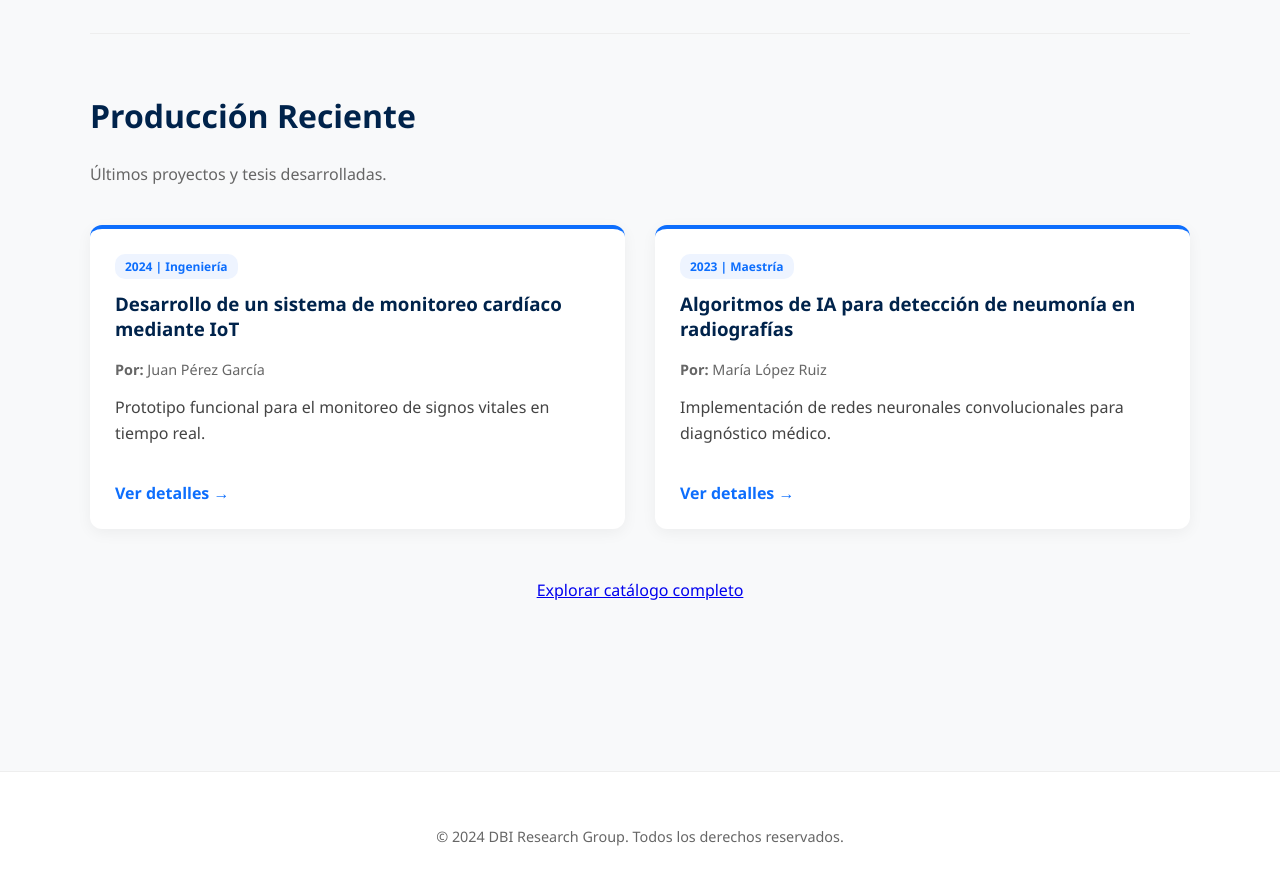
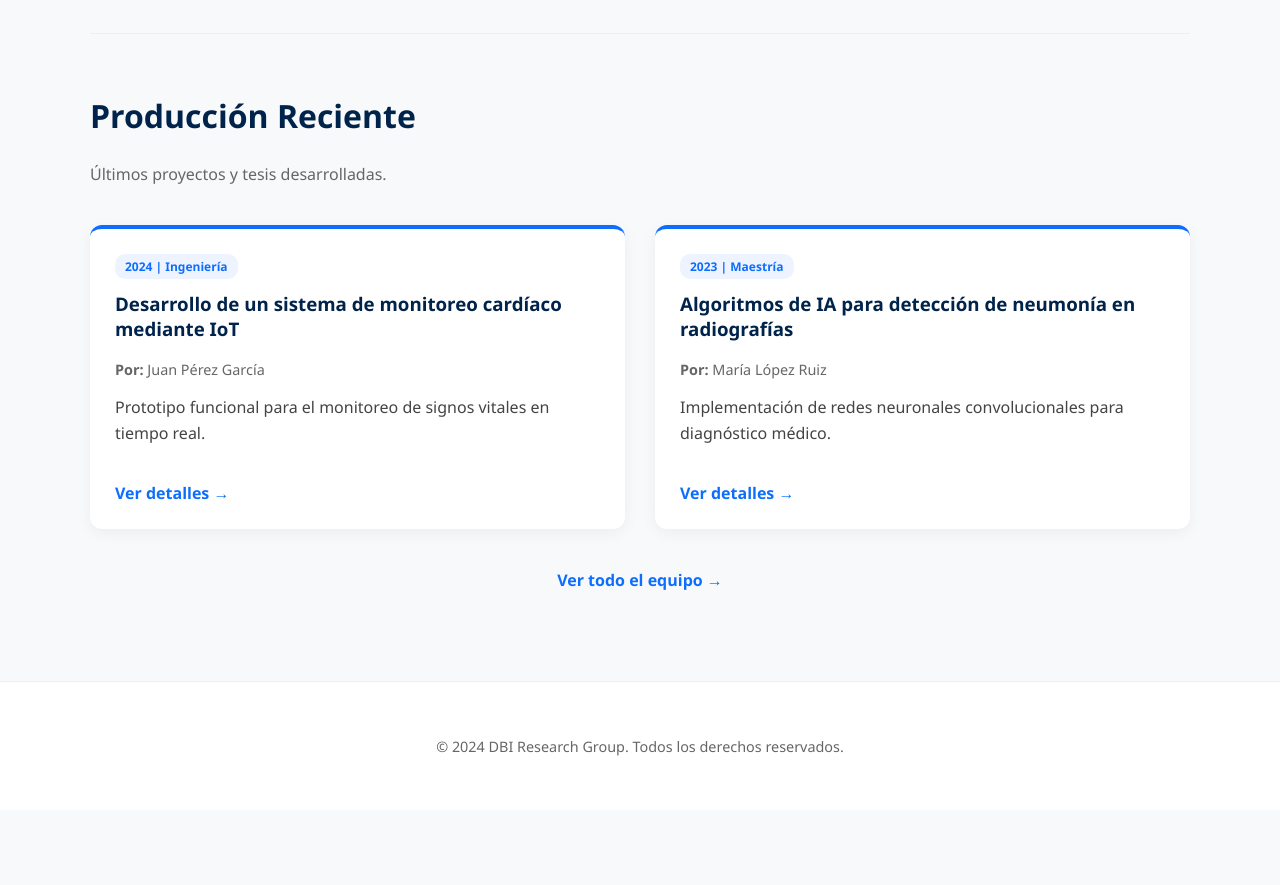
Before and after one commit to cribnez/dbi-research-web, a Jekyll site: the page built from index.md, in a window 1280 px wide and 900 px high, scrolled down 1271 px. Shown: the top 885 px of the window. Built offline with Jekyll 4.4.1, drawn with Linux system fonts in a browser that asks for light colours; after the commit the page ends 2081 px from its top, so only the background shows below that.

Commit message:
Update index.md

```diff
--- a/index.md
+++ b/index.md
@@ -77,8 +77,8 @@ title: Inicio
         {% endfor %}
     </div>
 
-    <div style="text-align: center; margin-top: 50px; margin-bottom: 80px;">
-        <a href="{{ '/catalogo.html' | relative_url }}" class="btn">Explorar catálogo completo</a>
-    </div>
+    <div style="text-align: center; margin-top: 40px;">
+            <a href="{{ '/catalogo.html' | relative_url }}" style="color: var(--azul-primario); font-weight: bold; text-decoration: none;">Ver todo el equipo →</a>
+        </div>
 
 </div>
```
